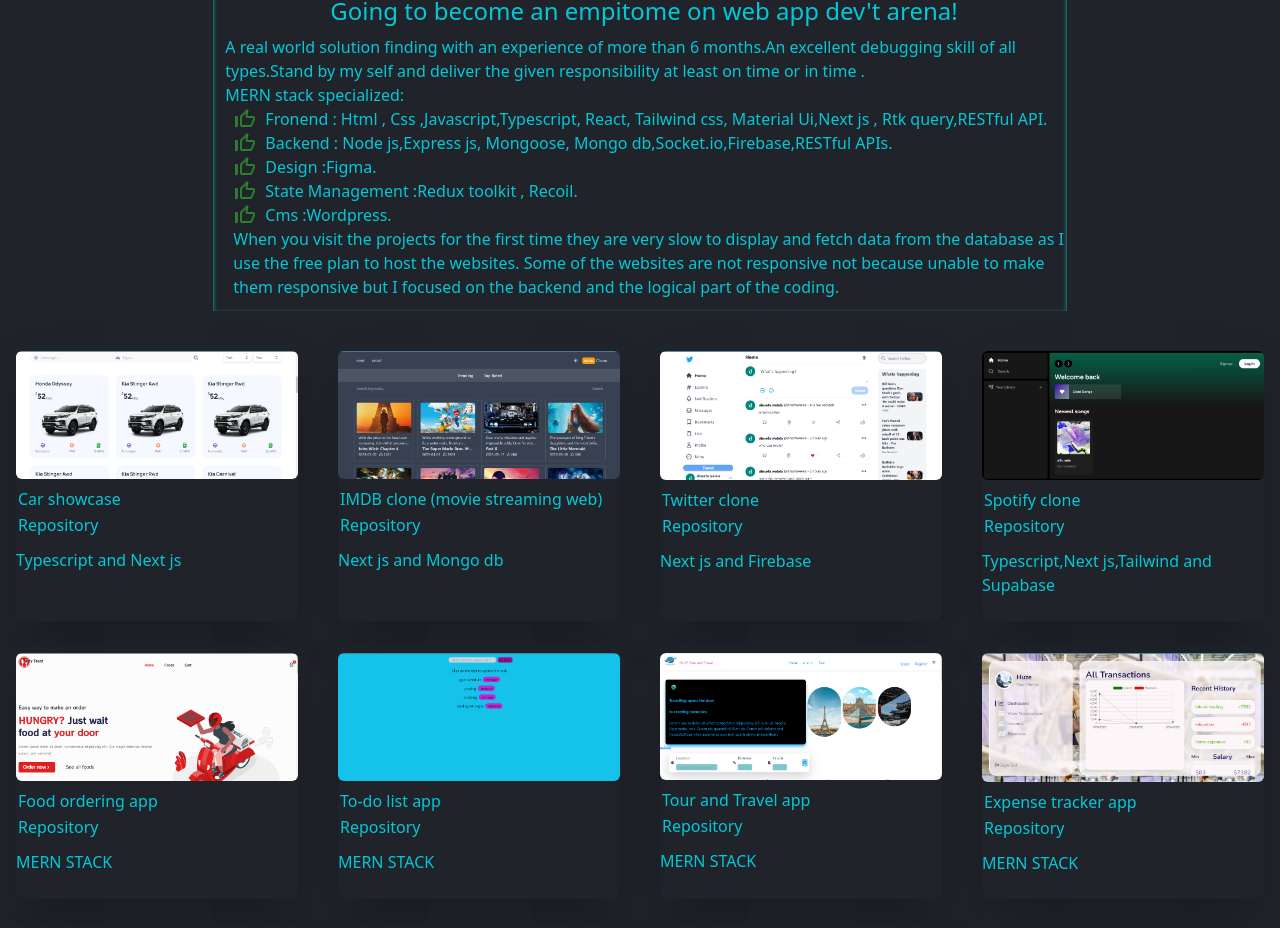
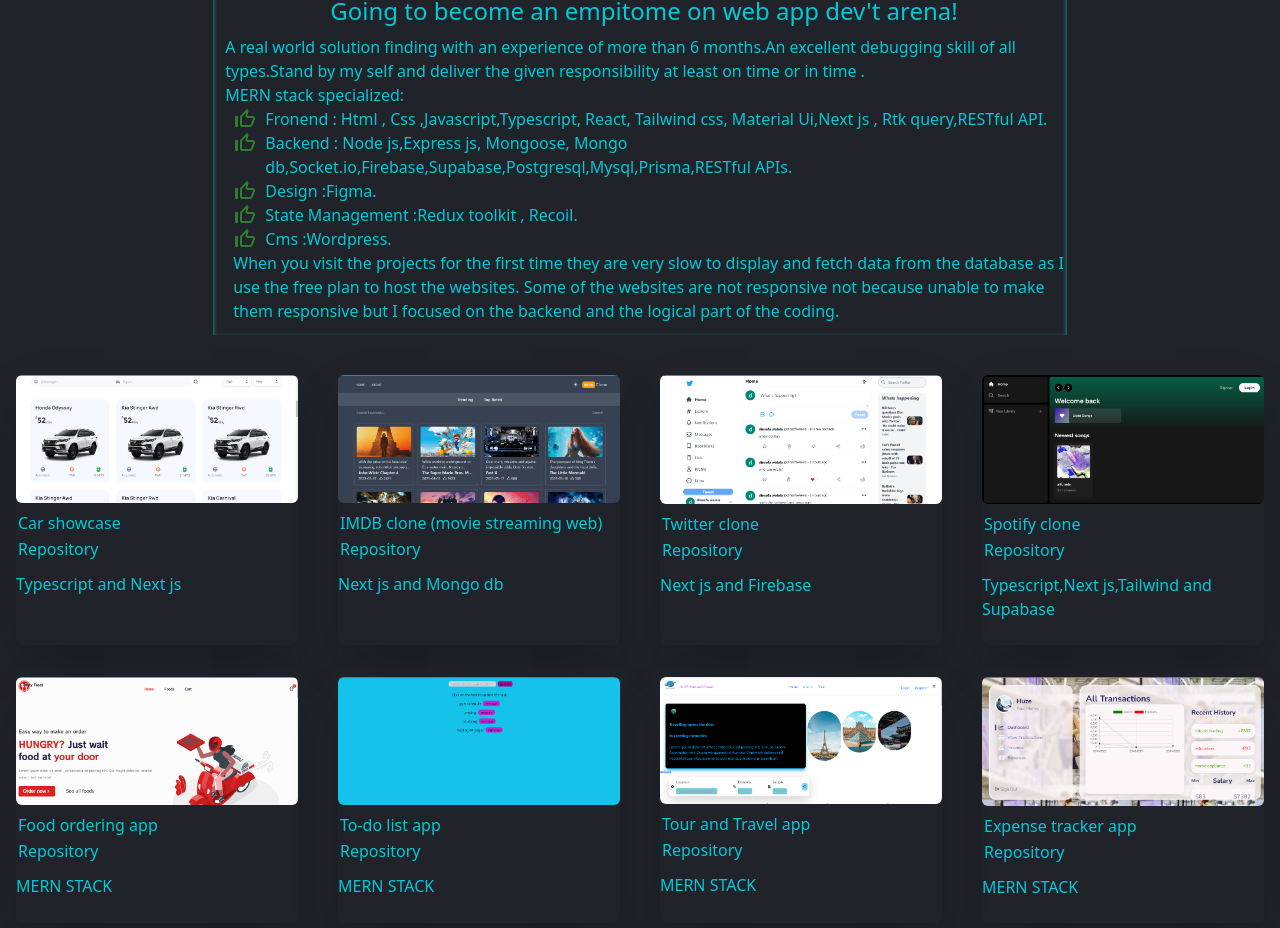
Before and after one commit to huuzey/huze-portfolio, a React (Create React App) app: page / in a window 1280 px wide. Shown: the part 800-1728 px from the top of the page. Built offline with nearby package versions, Linux system fonts and the light colour scheme.

Commit message:
sql added

```diff
--- a/src/components/Container.jsx
+++ b/src/components/Container.jsx
@@ -58,7 +58,7 @@ const Container = () => {
           <p className="flex self-start ml-5 gap-2">
             <ThumbUpOffAltIcon color="success" />
             Backend : Node js,Express js, Mongoose, Mongo
-            db,Socket.io,Firebase,RESTful APIs.
+            db,Socket.io,Firebase,Supabase,Postgresql,Mysql,Prisma,RESTful APIs.
           </p>
           <p className="flex self-start ml-5 gap-2">
             <ThumbUpOffAltIcon color="success" />
```
